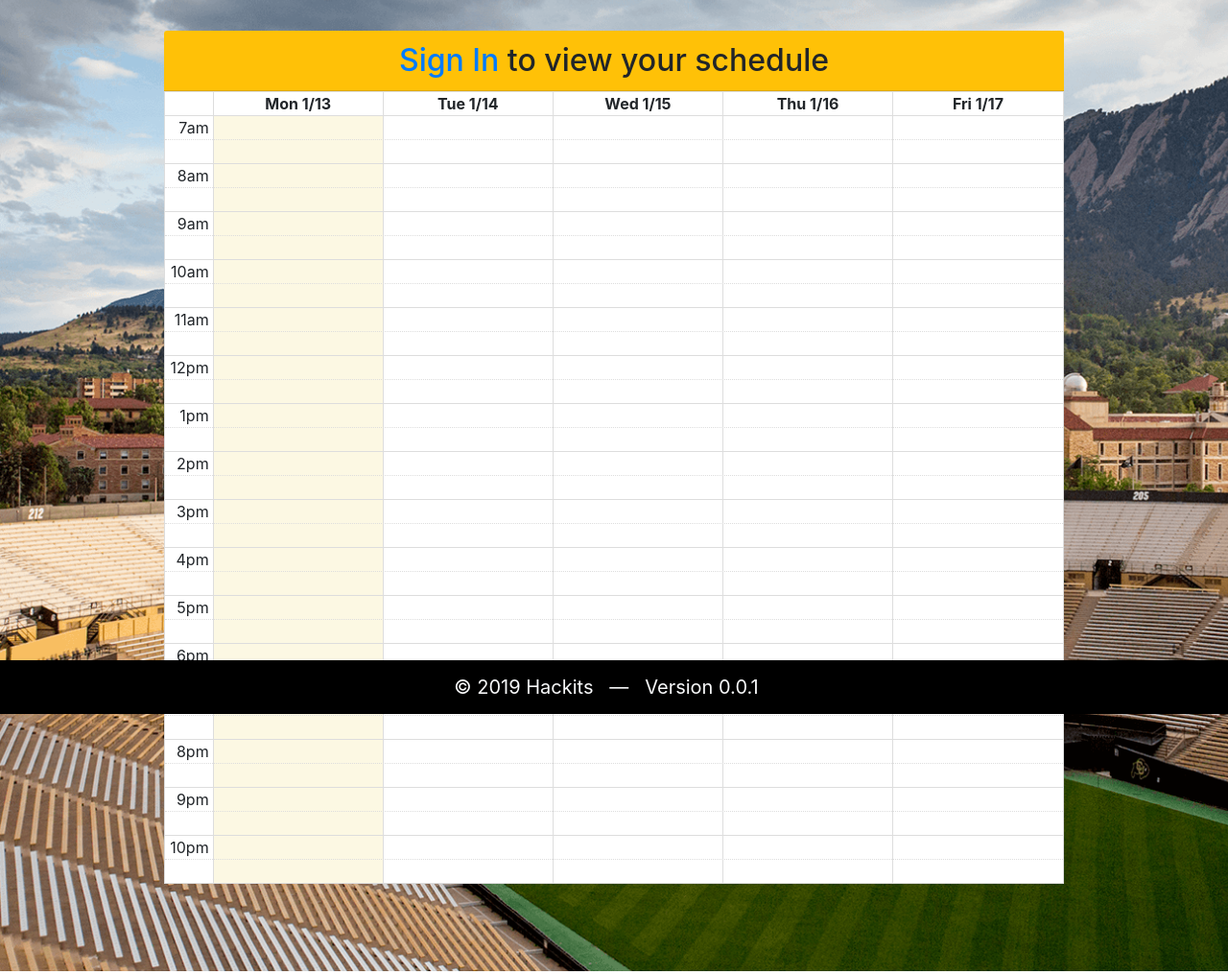
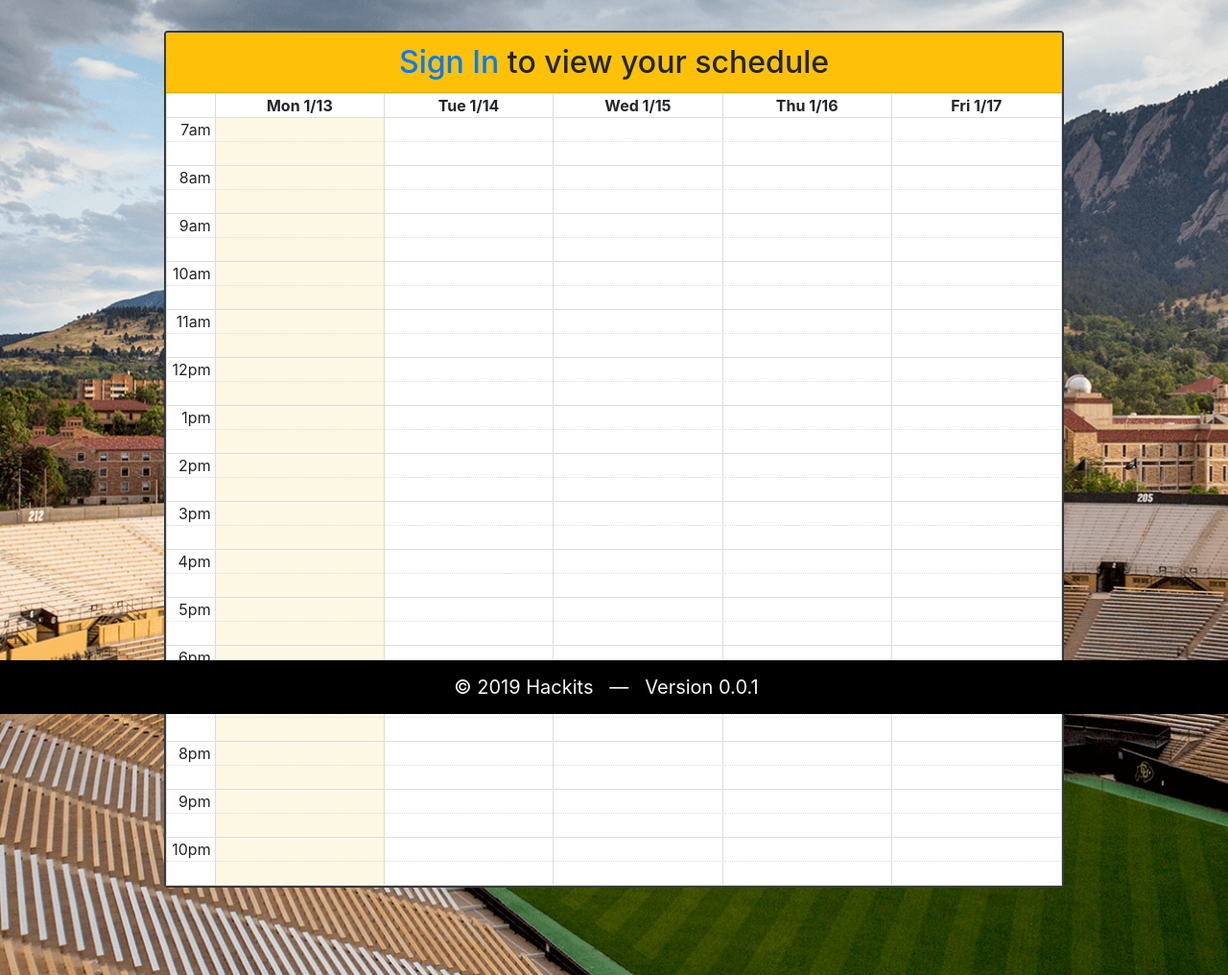
Before and after one commit to jacobfelknor/schedulecu, a Django app: page / in a window 1280 px wide. Shown: the part 56-1072 px from the top of the page at 96% size. Run offline with Django 3.2, Linux system fonts and the light colour scheme; lists and menus that the app fills with data are empty; some libraries are stand-ins or nearby versions.

Commit message:
added dark border to schedule on home page

```diff
--- a/home/templates/home/home.html
+++ b/home/templates/home/home.html
@@ -2,7 +2,7 @@
 
 {% block content %}
 <div class="container-fluid" style="text-align:center;">
-    <div class="card border-0" style="width: 75%; display:inline-block;">
+    <div class="card border-dark" style="width: 75%; display:inline-block;">
         <h2 class="card-header bg-warning">
             {% if user.is_authenticated %}
             Your Schedule
```
